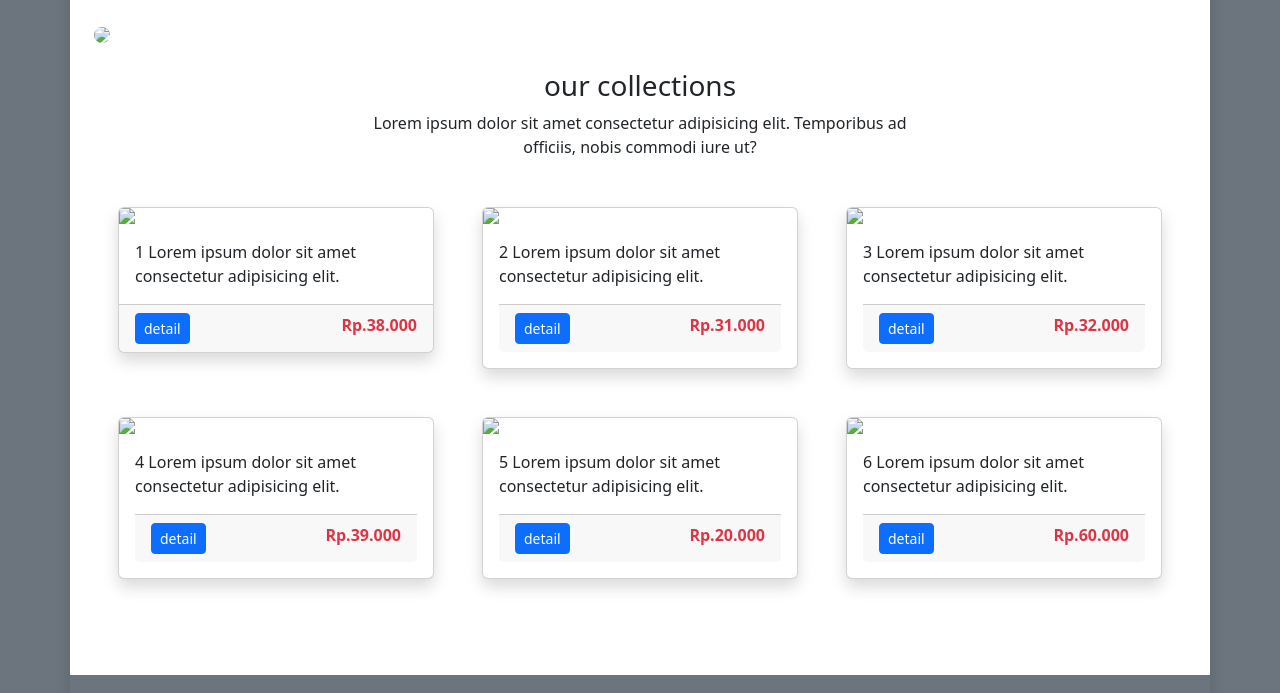
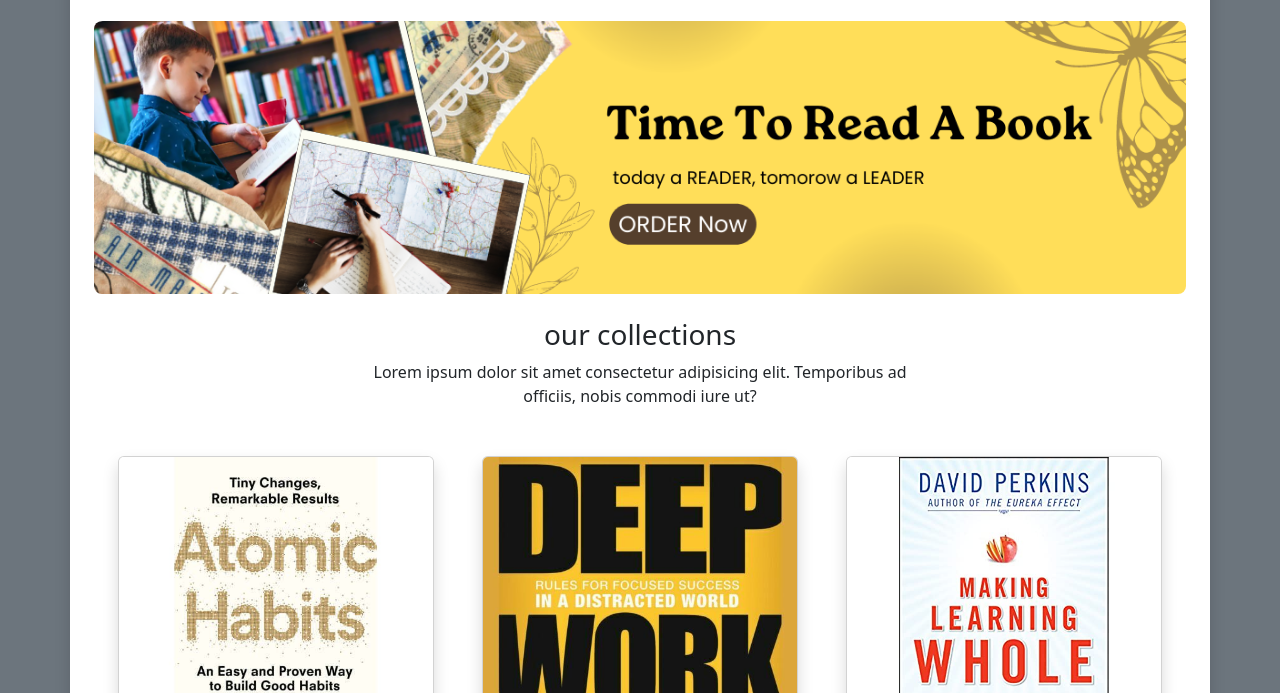
Before and after one commit to fadlybuattugas-hue/fadlywesmls, a plain HTML site: page index.html in a window 1280 px wide. Shown: the part 107-800 px from the top of the page. Drawn offline with nearby package versions, Linux system fonts and the light colour scheme; a script that the page names is missing; files whose address does not match are found by name.

Commit message:
Update index.html

```diff
--- a/index.html
+++ b/index.html
@@ -21,7 +21,7 @@
         </nav>
         <!--banner-->
         <div class="px-4 mb-4">
-            <img src="images/banner.png" class="w-100 rounded-3" />
+            <img src="banner.png" class="w-100 rounded-3" />
             </div>
 
 
@@ -32,7 +32,7 @@
         <div class="row row-cols-md-3 row-cols-2 gx-5 p-5">
             <div class="col mb-5">
                 <div class="card shadow">
-  <img src="images/buku1.jpg" class="card-img-top">
+  <img src="buku1.jpg" class="card-img-top">
   <div class="card-body">
     <p class="card-text">1 Lorem ipsum dolor sit amet consectetur adipisicing elit.</p>
   </div>
@@ -49,7 +49,7 @@
 
     <div class="col mb-5">
                 <div class="card shadow">
-  <img src="images/buku2.jpg" class="card-img-top">
+  <img src="buku2.jpg" class="card-img-top">
   <div class="card-body">
     <p class="card-text">2 Lorem ipsum dolor sit amet consectetur adipisicing elit.</p>
     <div class="card-footer d-md-flex">
@@ -62,7 +62,7 @@
     </div>
  <div class="col mb-5">
                 <div class="card shadow">
-  <img src="images/buku3.jpg" class="card-img-top">
+  <img src="buku3.jpg" class="card-img-top">
   <div class="card-body">
     <p class="card-text">3 Lorem ipsum dolor sit amet consectetur adipisicing elit.</p>
     <div class="card-footer d-md-flex">
@@ -75,7 +75,7 @@
  </div>
  <div class="col mb-5">
                 <div class="card shadow">
-  <img src="images/buku4.jpg" class="card-img-top">
+  <img src="buku4.jpg" class="card-img-top">
   <div class="card-body">
     <p class="card-text">4 Lorem ipsum dolor sit amet consectetur adipisicing elit.</p>
     <div class="card-footer d-md-flex">
@@ -88,7 +88,7 @@
  </div>
  <div class="col mb-5">
                 <div class="card shadow">
-  <img src="images/buku5.jpg" class="card-img-top">
+  <img src="buku5.jpg" class="card-img-top">
   <div class="card-body">
     <p class="card-text">5 Lorem ipsum dolor sit amet consectetur adipisicing elit.</p>
     <div class="card-footer d-md-flex">
@@ -101,7 +101,7 @@
  </div>
  <div class="col mb-5">
                 <div class="card shadow">
-  <img src="images/buku6.jpg" class="card-img-top">
+  <img src="buku6.jpg" class="card-img-top">
   <div class="card-body">
     <p class="card-text">6 Lorem ipsum dolor sit amet consectetur adipisicing elit.</p>
     <div class="card-footer d-md-flex">
@@ -173,4 +173,5 @@
     <script src="https://cdn.jsdelivr.net/npm/bootstrap@5.3.8/dist/js/bootstrap.bundle.min.js" integrity="sha384-FKyoEForCGlyvwx9Hj09JcYn3nv7wiPVlz7YYwJrWVcXK/BmnVDxM+D2scQbITxI" crossorigin="anonymous"></script>
     <script src="javascript/main.js"></script>
   </body>
+
 </html>
```
